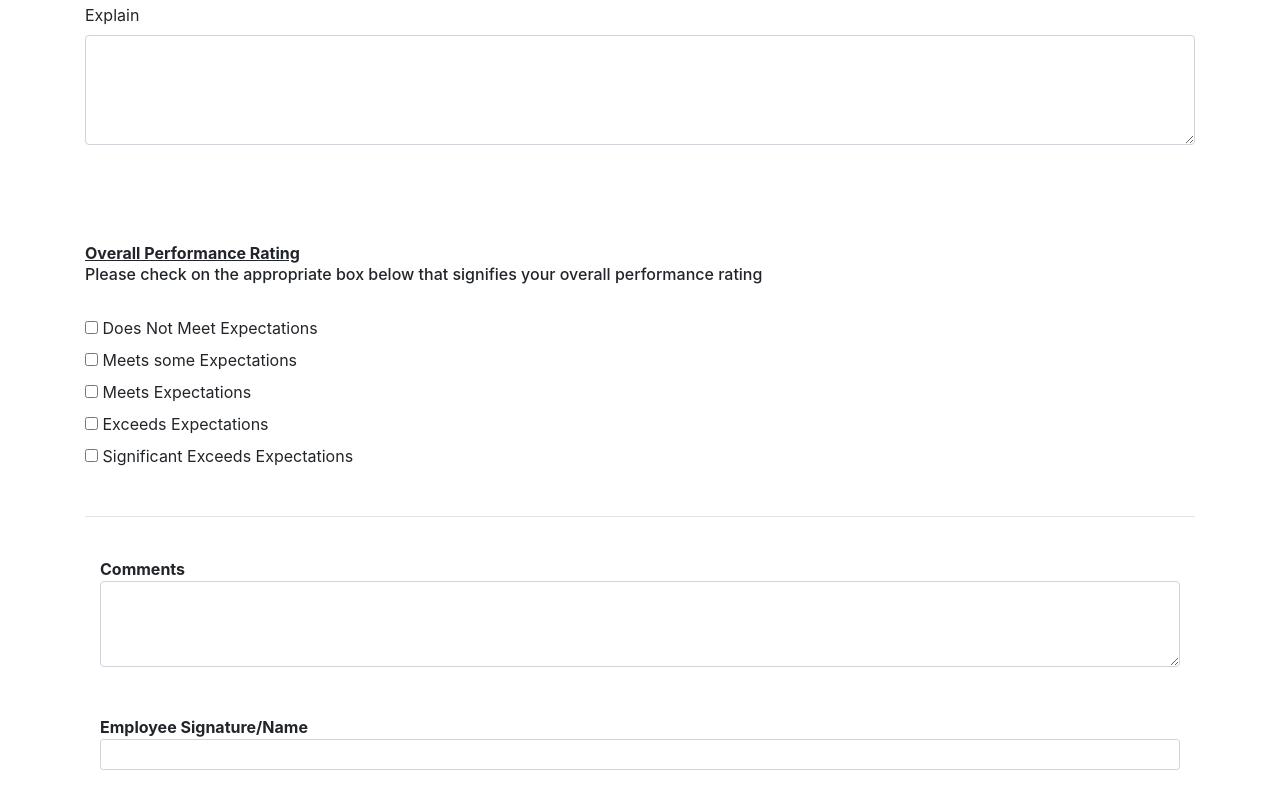
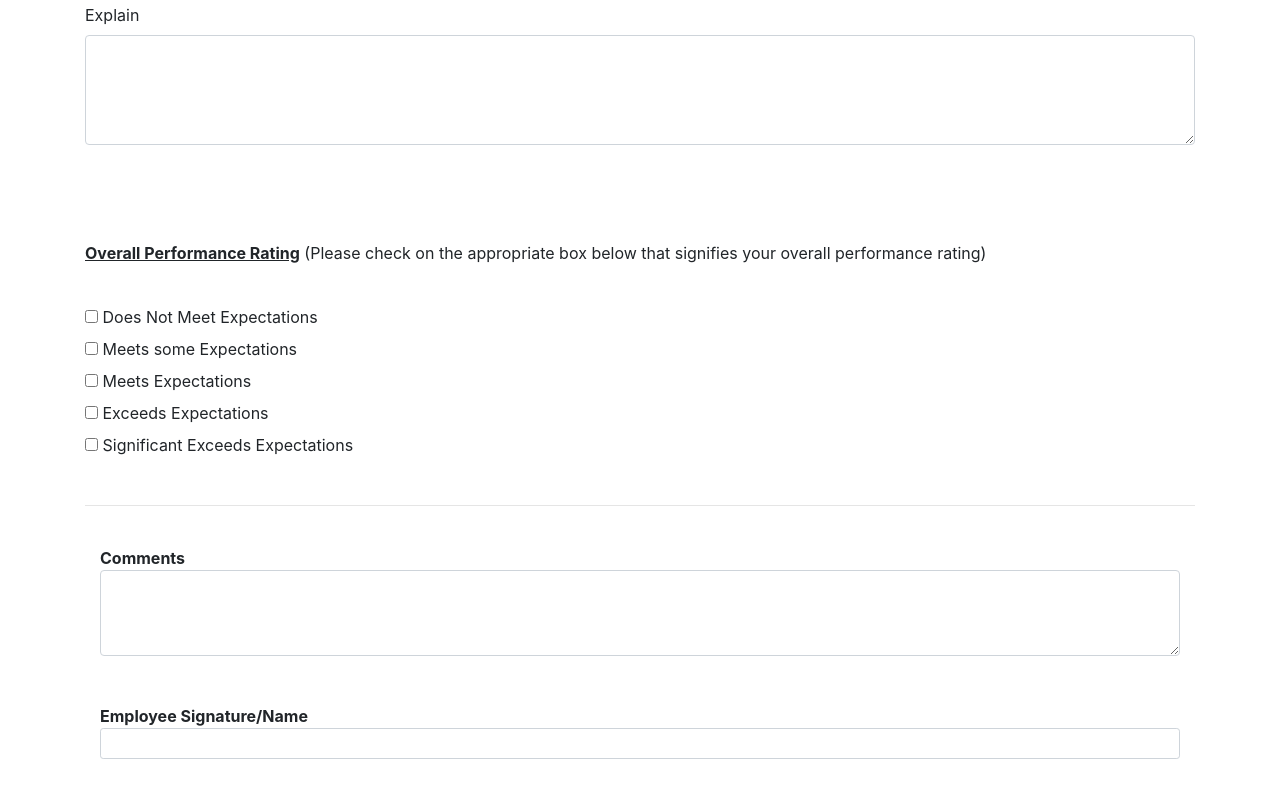
Before and after one commit to RoyYates/PAPR, a plain HTML site: page index.html in a window 1280 px wide. Shown: the part 7146-7954 px from the top of the page. Drawn offline with nearby package versions, Linux system fonts and the light colour scheme.

Commit message:
nother push

```diff
--- a/index.html
+++ b/index.html
@@ -227,11 +227,7 @@
       <textarea class="form-control" id="Textarea1" rows="4"></textarea>
     </div>
   </div>
-
-
-
   <div>
-
     <div class="container">
       <br><br>
       <hr>
@@ -451,10 +447,10 @@
         </div>
         <br><br><br><br>
         <div>
-          <b><u>Overall Performance Rating</u></b>
-          <h6>Please check on the appropriate box below that signifies your overall performance rating</h6>
+          <p><b><u>Overall Performance Rating</u></b>
+          (Please check on the appropriate box below that signifies your overall performance rating)</p>
           <br>
-          <div class="checkbox ">
+          <div class="checkbox">
             <label><input type="checkbox" value=""> Does Not Meet Expectations</label>
           </div>
           <div class="checkbox">
```
